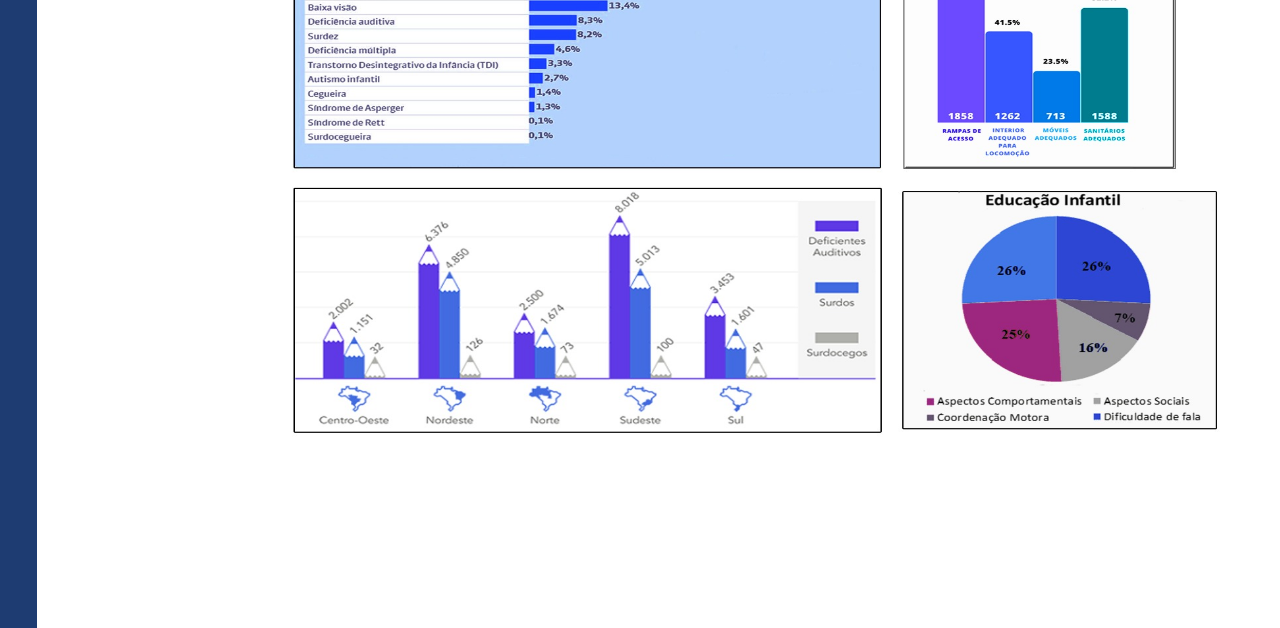
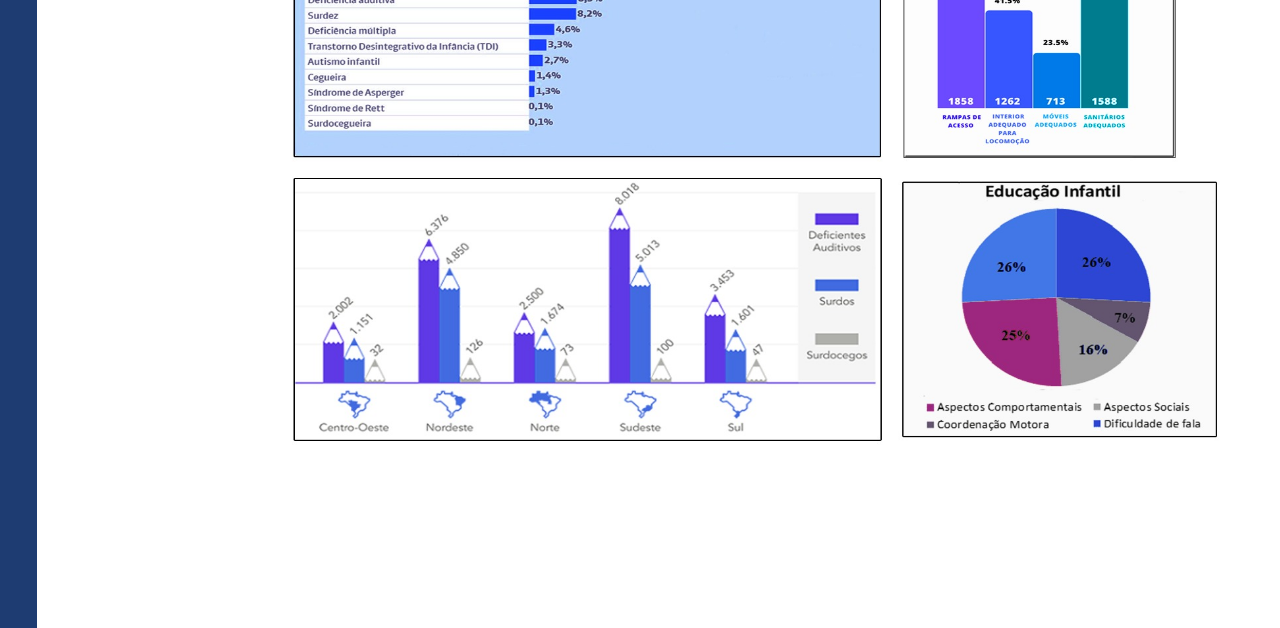
Before and after one commit to PargusTech/Projeto-integrador, a plain HTML site: page Dashboard/index.html in a window 1280 px wide. Shown: the part 172-800 px from the top of the page. Drawn offline with nearby package versions, Linux system fonts and the light colour scheme.

Commit message:
InserçãoDosGráficos

```diff
--- a/Dashboard/style.css
+++ b/Dashboard/style.css
@@ -129,12 +129,12 @@ nav {
   color: var(--text-color);
 }
 .img-container{
-  margin-top: 80px;
+  margin-top: 50px;
   margin-left: 250px;
   position: absolute;
 }
 .img-container img {
-  height: 550px;
+  height: 590px;
   width: 1000px;
 }
 @media screen and (max-width: 400px) {
```
